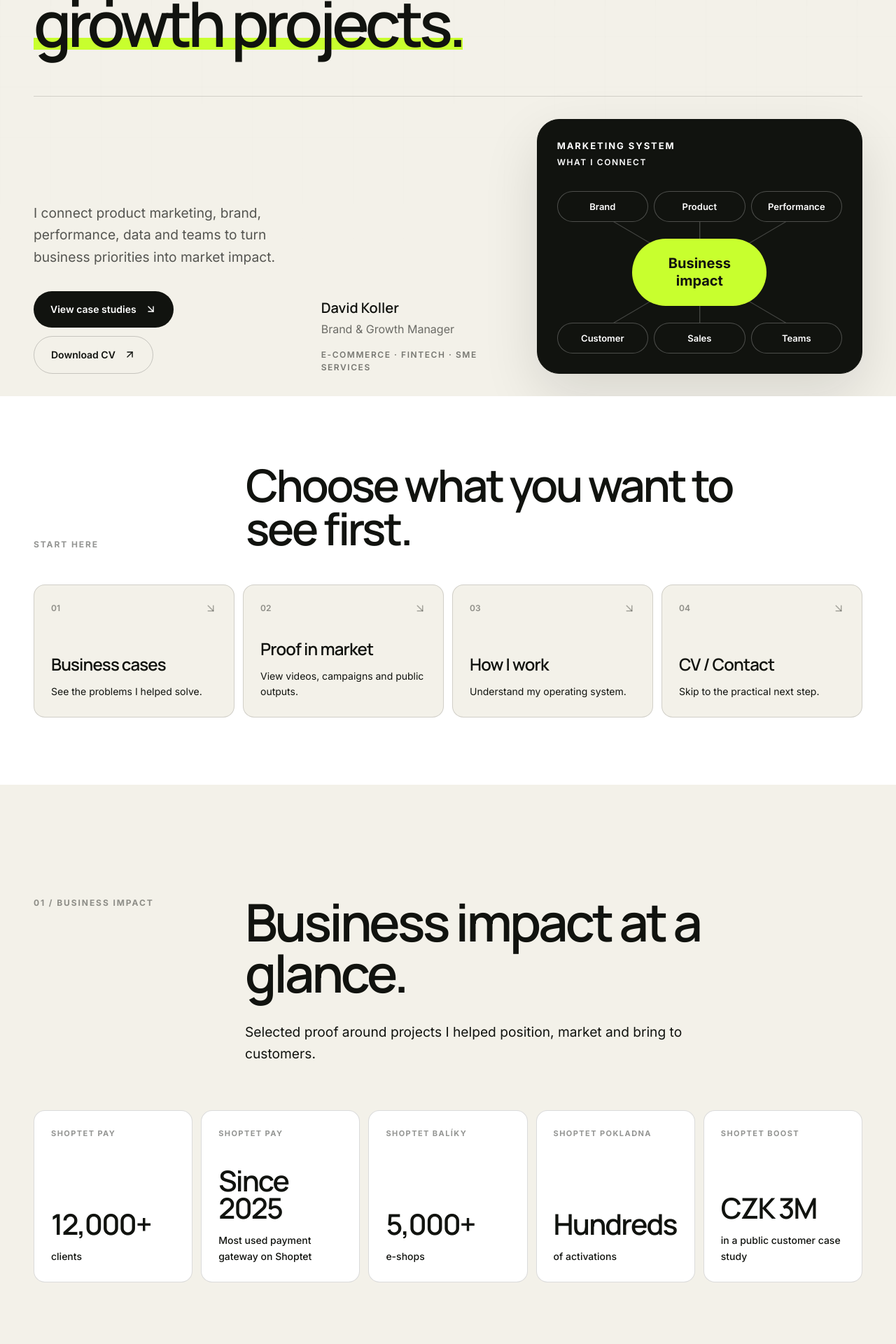
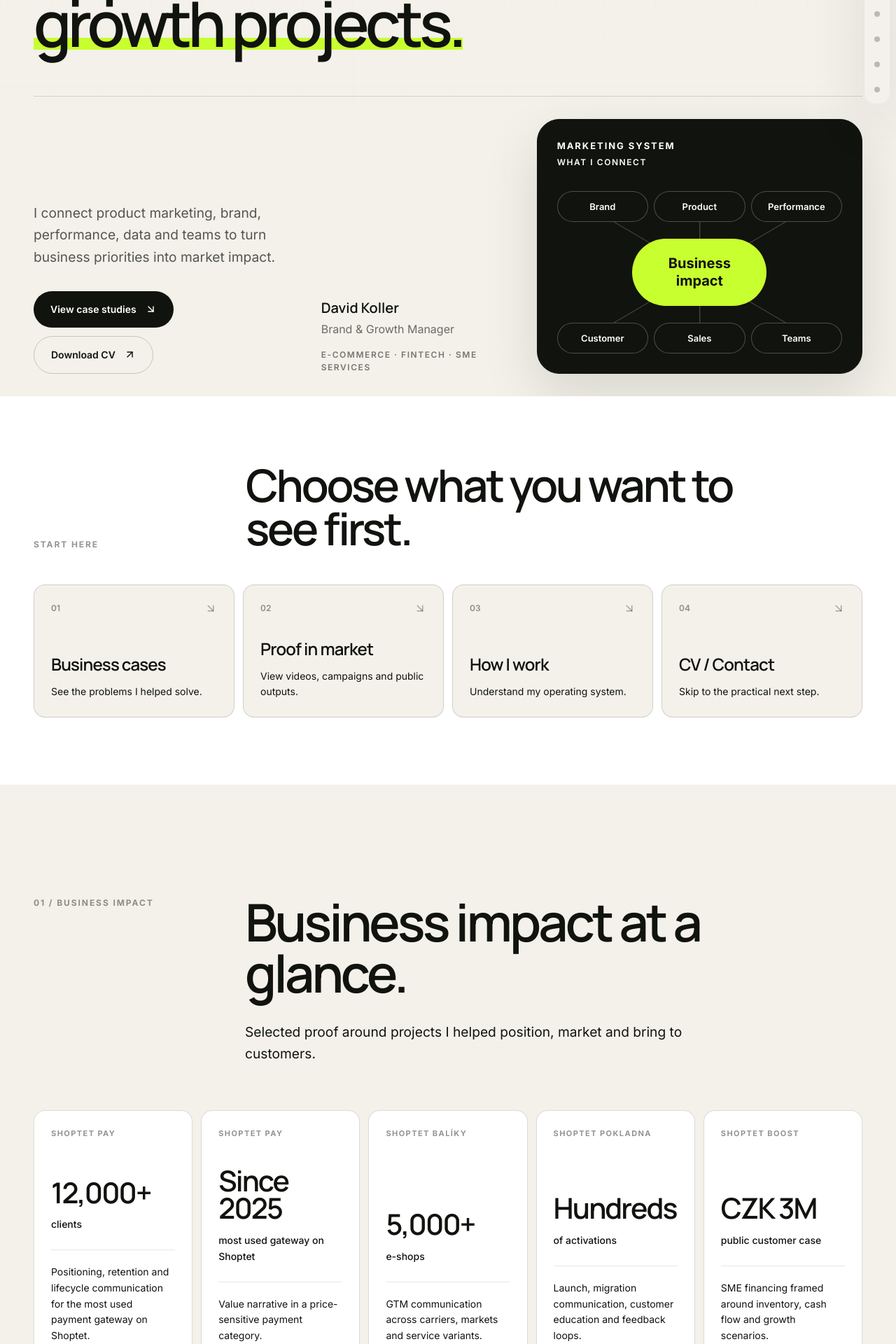
Before and after one commit to davidkoller-stack/david-koller-portfolio, a React (Vite) app: page / in a window 1280 px wide. Shown: the part 380-2300 px from the top of the page at 70% size. Built offline with nearby package versions, Linux system fonts and the light colour scheme.

Commit message:
Clarify personal delivery and guided navigation

```diff
--- a/src/App.tsx
+++ b/src/App.tsx
@@ -7,6 +7,7 @@ import { CaseStudies } from "./components/CaseStudies";
 import { HowIWork } from "./components/HowIWork";
 import { Leadership } from "./components/Leadership";
 import { Closing, ProofGallery } from "./components/Closing";
+import { FloatingNavigation } from "./components/FloatingNavigation";
 import { en } from "./content/en";
 import { cs } from "./content/cs";
 import { caseStudies } from "./data/caseStudies";
@@ -31,18 +32,19 @@ function App() {
         language={language}
         setLanguage={setLanguage}
       />
+      <FloatingNavigation content={content.floatingNav} />
       <Hero content={content.hero} />
       <GuidedPath content={content.guidedPath} />
       <BusinessImpact content={content.businessImpact} />
       <CaseStudies content={content.casesIntro} cases={caseStudies[language]} />
+      <ProofGallery
+        content={content.evidencePlaceholder}
+        evidence={evidence[language]}
+      />
       <HowIWork
         content={content.howIWork}
         foundations={content.foundations}
         operatingSystem={content.operatingSystem}
-      />
-      <ProofGallery
-        content={content.evidencePlaceholder}
-        evidence={evidence[language]}
       />
       <Leadership content={content.leadership} skills={skills[language]} />
       <Closing content={content.closing} footer={content.footer} />
--- a/src/components/BusinessImpact.tsx
+++ b/src/components/BusinessImpact.tsx
@@ -19,7 +19,7 @@ export function BusinessImpact({
         <div className="mt-16 grid gap-3 sm:grid-cols-2 lg:grid-cols-5">
           {content.metrics.map((metric, index) => (
             <Reveal key={`${metric.project}-${metric.value}`} delay={index * 0.04}>
-              <article className="flex min-h-[230px] h-full flex-col justify-between rounded-2xl border border-ink/15 bg-white p-6">
+              <article className="flex min-h-[310px] h-full flex-col justify-between rounded-2xl border border-ink/15 bg-white p-6">
                 <p className="text-[11px] font-bold uppercase tracking-[0.13em] text-ink/45">
                   {metric.project}
                 </p>
@@ -30,6 +30,9 @@ export function BusinessImpact({
                   <p className="mt-4 text-sm font-medium leading-relaxed text-ink/62">
                     {metric.label}
                   </p>
+                  <p className="mt-6 border-t border-ink/10 pt-5 text-sm leading-relaxed text-ink/72">
+                    {metric.role}
+                  </p>
                 </div>
               </article>
             </Reveal>
--- /dev/null
+++ b/src/components/FloatingNavigation.tsx
@@ -0,0 +1,72 @@
+import { useEffect, useState } from "react";
+import type { PortfolioContent } from "../types/content";
+
+export function FloatingNavigation({
+  content,
+}: {
+  content: PortfolioContent["floatingNav"];
+}) {
+  const [activeHref, setActiveHref] = useState(content.items[0]?.href ?? "#top");
+
+  useEffect(() => {
+    const sections = content.items
+      .map((item) => document.querySelector<HTMLElement>(item.href))
+      .filter((section): section is HTMLElement => Boolean(section));
+
+    const observer = new IntersectionObserver(
+      (entries) => {
+        const visible = entries
+          .filter((entry) => entry.isIntersecting)
+          .sort((a, b) => b.intersectionRatio - a.intersectionRatio)[0];
+
+        if (visible?.target.id) {
+          setActiveHref(`#${visible.target.id}`);
+        }
+      },
+      {
+        rootMargin: "-25% 0px -55% 0px",
+        threshold: [0.05, 0.2, 0.5],
+      },
+    );
+
+    sections.forEach((section) => observer.observe(section));
+    return () => observer.disconnect();
+  }, [content.items]);
+
+  return (
+    <nav
+      aria-label={content.label}
+      className="fixed right-2 top-1/2 z-40 hidden -translate-y-1/2 xl:block"
+    >
+      <div className="rounded-2xl border border-ink/12 bg-paper/90 p-1 shadow-soft backdrop-blur-xl">
+        <ul className="space-y-1">
+          {content.items.map((item) => {
+            const active = activeHref === item.href;
+
+            return (
+              <li key={item.href}>
+                <a
+                  href={item.href}
+                  aria-current={active ? "location" : undefined}
+                  className={`group relative grid h-8 w-7 place-items-center rounded-xl text-[10px] font-bold uppercase tracking-[0.12em] transition focus-visible:outline-none focus-visible:ring-2 focus-visible:ring-acid ${
+                    active ? "bg-ink text-white" : "text-ink/42 hover:text-ink"
+                  }`}
+                >
+                  <span className="pointer-events-none absolute right-full mr-2 whitespace-nowrap rounded-lg bg-ink px-2.5 py-1.5 text-[10px] text-white opacity-0 shadow-soft transition-opacity group-hover:opacity-100 group-focus-visible:opacity-100">
+                    {item.label}
+                  </span>
+                  <span
+                    className={`h-2 w-2 rounded-full ${
+                      active ? "bg-acid" : "bg-ink/25 group-hover:bg-ink"
+                    }`}
+                    aria-hidden="true"
+                  />
+                </a>
+              </li>
+            );
+          })}
+        </ul>
+      </div>
+    </nav>
+  );
+}
--- a/src/components/HowIWork.tsx
+++ b/src/components/HowIWork.tsx
@@ -75,7 +75,7 @@ export function HowIWork({
         </div>
 
         <div className="mt-10 flex justify-end">
-          <ChapterLink href="#evidence" light>
+          <ChapterLink href="#skills" light>
             {content.nextLabel}
           </ChapterLink>
         </div>
--- a/src/content/cs.ts
+++ b/src/content/cs.ts
@@ -70,22 +70,35 @@ export const cs: PortfolioContent = {
     intro:
       "Vybrané důkazy z projektů, které jsem pomáhal pozicovat, komunikovat a dostat k zákazníkům.",
     metrics: [
-      { value: "12 000+", label: "klientů", project: "Shoptet Pay" },
+      {
+        value: "12 000+",
+        label: "klientů",
+        project: "Shoptet Pay",
+        role: "Positioning, retence a lifecycle komunikace pro nejpoužívanější platební bránu na Shoptetu.",
+      },
       {
         value: "Od roku 2025",
-        label: "Nejpoužívanější platební brána na Shoptetu",
+        label: "nejpoužívanější brána na Shoptetu",
         project: "Shoptet Pay",
+        role: "Hodnotová argumentace v cenově citlivé kategorii plateb.",
       },
-      { value: "5 000+", label: "e-shopů", project: "Shoptet Balíky" },
+      {
+        value: "5 000+",
+        label: "e-shopů",
+        project: "Shoptet Balíky",
+        role: "GTM komunikace napříč dopravci, trhy a variantami služby.",
+      },
       {
         value: "Stovky",
         label: "aktivací",
         project: "Shoptet Pokladna",
+        role: "Launch, migrační komunikace, edukace zákazníků a práce se zpětnou vazbou.",
       },
       {
         value: "3 mil. Kč",
-        label: "ve veřejné klientské case study",
+        label: "ve veřejné klientské case",
         project: "Shoptet Boost",
+        role: "Financování pro SME zarámované kolem zásob, cash-flow a růstových scénářů.",
       },
     ],
   },
@@ -214,16 +227,29 @@ export const cs: PortfolioContent = {
       "Veřejné důkazy a bezpečné popisy interní práce bez citlivých údajů.",
     showMoreLabel: "Zobrazit více detailů",
     showLessLabel: "Zobrazit méně",
-    nextLabel: "Podívat se, jak pracuji",
+    deliveredLabel: "Co jsem doručil",
+    nextLabel: "Dál: výstupy",
+  },
+  floatingNav: {
+    label: "Sekce portfolia",
+    items: [
+      { label: "Intro", href: "#top" },
+      { label: "Dopad", href: "#impact" },
+      { label: "Studie", href: "#case-studies" },
+      { label: "Výstupy", href: "#evidence" },
+      { label: "Jak pracuji", href: "#how-i-work" },
+      { label: "Skills", href: "#skills" },
+      { label: "Kontakt", href: "#contact" },
+    ],
   },
   howIWork: {
-    eyebrow: "03 / Jak pracuji",
+    eyebrow: "04 / Jak pracuji",
     title: "Jak dostávám strategii na trh.",
     intro:
       "Čtyři základy formují můj přístup. Šest kroků dostává práci od problému na trh.",
     foundationsLabel: "Základy",
     deliveryLabel: "Pracovní cyklus",
-    nextLabel: "Prohlédnout výstupy na trhu",
+    nextLabel: "Dál: Skills",
   },
   leadership: {
     eyebrow: "05 / Skills",
@@ -233,13 +259,14 @@ export const cs: PortfolioContent = {
     acceleratorLabel: "",
   },
   evidencePlaceholder: {
-    label: "04 / Galerie výstupů",
+    label: "03 / Galerie výstupů",
     title: "Výstupy, které došly na trh.",
-    body: "Vybrané veřejné výstupy.",
+    body:
+      "Veřejné výstupy z kampaní, video produkce, zákaznických příběhů a launch komunikace.",
     openVideoLabel: "Přehrát na YouTube",
     videoThumbnailLabel: "náhled videa",
     featuredLabel: "Hlavní výstup",
-    nextLabel: "Prohlédnout Skills",
+    nextLabel: "Dál: jak pracuji",
   },
   closing: {
     eyebrow: "06 / Další kapitola",
--- a/src/content/en.ts
+++ b/src/content/en.ts
@@ -77,22 +77,35 @@ export const en: PortfolioContent = {
     intro:
       "Selected proof around projects I helped position, market and bring to customers.",
     metrics: [
-      { value: "12,000+", label: "clients", project: "Shoptet Pay" },
+      {
+        value: "12,000+",
+        label: "clients",
+        project: "Shoptet Pay",
+        role: "Positioning, retention and lifecycle communication for the most used payment gateway on Shoptet.",
+      },
       {
         value: "Since 2025",
-        label: "Most used payment gateway on Shoptet",
+        label: "most used gateway on Shoptet",
         project: "Shoptet Pay",
+        role: "Value narrative in a price-sensitive payment category.",
       },
-      { value: "5,000+", label: "e-shops", project: "Shoptet Balíky" },
+      {
+        value: "5,000+",
+        label: "e-shops",
+        project: "Shoptet Balíky",
+        role: "GTM communication across carriers, markets and service variants.",
+      },
       {
         value: "Hundreds",
         label: "of activations",
         project: "Shoptet Pokladna",
+        role: "Launch, migration communication, customer education and feedback loops.",
       },
       {
         value: "CZK 3M",
-        label: "in a public customer case study",
+        label: "public customer case",
         project: "Shoptet Boost",
+        role: "SME financing framed around inventory, cash flow and growth scenarios.",
       },
     ],
   },
@@ -221,16 +234,29 @@ export const en: PortfolioContent = {
       "Selected public evidence and concise descriptions of supporting work.",
     showMoreLabel: "Show more detail",
     showLessLabel: "Show less detail",
-    nextLabel: "See how I work",
+    deliveredLabel: "What I delivered",
+    nextLabel: "Next: See proof",
+  },
+  floatingNav: {
+    label: "Portfolio sections",
+    items: [
+      { label: "Intro", href: "#top" },
+      { label: "Impact", href: "#impact" },
+      { label: "Cases", href: "#case-studies" },
+      { label: "Proof", href: "#evidence" },
+      { label: "How", href: "#how-i-work" },
+      { label: "Skills", href: "#skills" },
+      { label: "Contact", href: "#contact" },
+    ],
   },
   howIWork: {
-    eyebrow: "03 / How I work",
+    eyebrow: "04 / How I work",
     title: "How I bring strategy to market.",
     intro:
       "Four foundations shape the work. Six steps move it from problem to market.",
     foundationsLabel: "Foundations",
     deliveryLabel: "Delivery loop",
-    nextLabel: "View proof in market",
+    nextLabel: "Next: View skills",
   },
   leadership: {
     eyebrow: "05 / Skills",
@@ -240,13 +266,14 @@ export const en: PortfolioContent = {
     acceleratorLabel: "",
   },
   evidencePlaceholder: {
-    label: "04 / Proof gallery",
+    label: "03 / Proof gallery",
     title: "Proof in the market.",
-    body: "Selected public-facing outputs.",
+    body:
+      "Public outputs from campaigns, video production, customer stories and launch communication.",
     openVideoLabel: "Watch on YouTube",
     videoThumbnailLabel: "video thumbnail",
     featuredLabel: "Featured proof",
-    nextLabel: "View skills",
+    nextLabel: "Next: How I work",
   },
   closing: {
     eyebrow: "06 / The next chapter",
--- a/src/data/caseStudies.ts
+++ b/src/data/caseStudies.ts
@@ -18,6 +18,14 @@ const enCases: CaseStudy[] = [
       proofImpact:
         "Since 2025, Shoptet Pay has been the most used payment gateway on Shoptet, with 12,000+ clients.",
     },
+    delivered: [
+      "Positioning",
+      "Lifecycle communication",
+      "Retention messaging",
+      "Blog case studies",
+      "Social content",
+      "PPC distribution",
+    ],
     context:
       "The payment gateway market is highly price-sensitive. The easy trap would have been to reduce the conversation to transaction fees and compete only on price.",
     challenge:
@@ -70,6 +78,14 @@ const enCases: CaseStudy[] = [
       proofImpact:
         "In the initial phase after launch, the new Shoptet Pokladna reached hundreds of activated projects.",
     },
+    delivered: [
+      "Launch messaging",
+      "Migration communication",
+      "Webinar",
+      "Admin communication",
+      "Sentiment analysis",
+      "Product feedback loop",
+    ],
     context:
       "The new Shoptet Pokladna launched at a moment when merchants needed clarity around the transition from the previous solution, product expectations and the connection between online and in-person sales.",
     challenge:
@@ -117,6 +133,14 @@ const enCases: CaseStudy[] = [
       proofImpact:
         "Shoptet Balíky is used by more than 5,000 e-shops and works with carriers such as PPL, DPD, Balíkovna, GLS, Packeta and Alza.",
     },
+    delivered: [
+      "Carrier GTM",
+      "CZ/SK communication",
+      "Merchant education",
+      "Product news",
+      "Copy/design briefs",
+      "Internal alignment",
+    ],
     context:
       "Logistics is often treated as operational infrastructure rather than a part of the merchant growth and customer-experience story.",
     challenge:
@@ -161,8 +185,16 @@ const enCases: CaseStudy[] = [
       myRole:
         "I led the marketing side of positioning, segmentation, email communication, landing page, case study, partner coordination, reporting and PPC.",
       proofImpact:
-        "The public Jablečné díly case study shows seven uses of the service, CZK 3 million in total and funds received by the next day.",
+        "Shoptet Boost is SME financing for e-shops. In a public customer case study, Jablečné díly used it seven times, drawing CZK 3M in total.",
     },
+    delivered: [
+      "Segmented email",
+      "Landing page",
+      "Customer case study",
+      "Partner coordination",
+      "PPC",
+      "AI personalization experiment",
+    ],
     context:
       "Financing products require trust, clarity and a clear connection to the situations where additional capital can create business value.",
     challenge:
@@ -212,6 +244,14 @@ const csCases: CaseStudy[] = [
       proofImpact:
         "Shoptet Pay je od roku 2025 nejpoužívanější platební bránou na Shoptetu a využívá ji 12 000+ klientů.",
     },
+    delivered: [
+      "Positioning",
+      "Lifecycle komunikace",
+      "Retenční messaging",
+      "Blogové case studies",
+      "Sociální obsah",
+      "PPC distribuce",
+    ],
     context:
       "Trh platebních bran je výrazně citlivý na cenu. Snadnou cestou by bylo zúžit komunikaci na transakční poplatky a soutěžit jen o nejnižší sazbu.",
     challenge:
@@ -264,6 +304,14 @@ const csCases: CaseStudy[] = [
       proofImpact:
         "V úvodní fázi po spuštění dosáhla nová Shoptet Pokladna stovek aktivovaných projektů.",
     },
+    delivered: [
+      "Launch messaging",
+      "Migrační komunikace",
+      "Webinář",
+      "Komunikace v administraci",
+      "Analýza sentimentu",
+      "Zpětná vazba pro produkt",
+    ],
     context:
       "Nová Shoptet Pokladna přicházela v momentě, kdy obchodníci potřebovali jasně pochopit přechod z původního řešení, očekávání od nového produktu a propojení online a osobního prodeje.",
     challenge:
@@ -311,6 +359,14 @@ const csCases: CaseStudy[] = [
       proofImpact:
         "Shoptet Balíky využívá více než 5 000 e-shopů a služba pracuje s dopravci jako PPL, DPD, Balíkovna, GLS, Zásilkovna nebo Alza.",
     },
+    delivered: [
+      "GTM dopravců",
+      "CZ/SK komunikace",
+      "Edukace obchodníků",
+      "Produktové novinky",
+      "Zadání pro copy/design",
+      "Interní sladění",
+    ],
     context:
       "Logistika bývá vnímána jako provozní infrastruktura, ne jako součást růstu obchodníka a zákaznické zkušenosti.",
     challenge:
@@ -355,8 +411,16 @@ const csCases: CaseStudy[] = [
       myRole:
         "Řídil jsem marketingovou část positioningu, segmentace, e-mailingu, landing page, case study, koordinace s partnerem, reportingu a PPC.",
       proofImpact:
-        "Veřejná case study Jablečné díly ukazuje sedm využití služby, celkem 3 miliony Kč a získání prostředků do druhého dne.",
+        "Shoptet Boost je financování pro e-shopy. Ve veřejné klientské case study Jablečné díly využily službu sedmkrát a celkem čerpaly 3 mil. Kč.",
     },
+    delivered: [
+      "Segmentovaný e-mailing",
+      "Landing page",
+      "Klientská case study",
+      "Koordinace partnera",
+      "PPC",
+      "Experiment s AI personalizací",
+    ],
     context:
       "Finanční produkty potřebují důvěru, srozumitelnost a jasnou vazbu na situace, ve kterých může dodatečný kapitál vytvořit obchodní hodnotu.",
     challenge:
--- a/src/data/evidence.ts
+++ b/src/data/evidence.ts
@@ -7,7 +7,9 @@ export type EvidenceItem = {
   category: string;
   type: "youtube" | "image";
   url?: string;
-  imageSrc?: string;
+  image?: string;
+  role?: string;
+  relatedProject?: string;
   description: string;
   status: "public";
 };
@@ -23,6 +25,8 @@ const enEvidence: EvidenceItem[] = [
     description:
       "Public video output showing the ability to turn product or business communication into market-facing content.",
     status: "public",
+    role: "Product communication and production delivery",
+    relatedProject: "Shoptet ecosystem",
   },
   {
     id: "video-shoptet-production-02",
@@ -34,6 +38,8 @@ const enEvidence: EvidenceItem[] = [
     description:
       "Public video output used as evidence of content production and communication delivery.",
     status: "public",
+    role: "Educational format and adoption communication",
+    relatedProject: "Shoptet ecosystem",
   },
   {
     id: "video-shoptet-production-03",
@@ -45,6 +51,8 @@ const enEvidence: EvidenceItem[] = [
     description:
       "Public video output supporting the selected proof layer of the portfolio.",
     status: "public",
+    role: "Customer story and public-facing production",
+    relatedProject: "Customer case study",
   },
 ];
 
@@ -56,6 +64,8 @@ const csEvidence: EvidenceItem[] = [
     category: "Video produkce",
     description:
       "Veřejný video výstup ukazující převod produktové nebo business komunikace do obsahu směrem na trh.",
+    role: "Produktová komunikace a doručení produkce",
+    relatedProject: "Ekosystém Shoptetu",
   },
   {
     ...enEvidence[1],
@@ -64,6 +74,8 @@ const csEvidence: EvidenceItem[] = [
     category: "Video produkce",
     description:
       "Veřejný video výstup jako důkaz produkce obsahu a doručení komunikace.",
+    role: "Edukační formát a komunikace pro adopci",
+    relatedProject: "Ekosystém Shoptetu",
   },
   {
     ...enEvidence[2],
@@ -72,6 +84,8 @@ const csEvidence: EvidenceItem[] = [
     category: "Video produkce",
     description:
       "Veřejný video výstup doplňující vrstvu vybraných důkazů v portfoliu.",
+    role: "Zákaznický příběh a veřejná produkce",
+    relatedProject: "Klientská case study",
   },
 ];
 
--- a/src/types/content.ts
+++ b/src/types/content.ts
@@ -44,6 +44,7 @@ export type PortfolioContent = {
       value: string;
       label: string;
       project: string;
+      role: string;
     }[];
   };
   profile: {
@@ -89,7 +90,15 @@ export type PortfolioContent = {
     proofIntro: string;
     showMoreLabel: string;
     showLessLabel: string;
+    deliveredLabel: string;
     nextLabel: string;
+  };
+  floatingNav: {
+    label: string;
+    items: {
+      label: string;
+      href: string;
+    }[];
   };
   howIWork: {
     eyebrow: string;
@@ -146,6 +155,7 @@ export type CaseStudy = {
     myRole: string;
     proofImpact: string;
   };
+  delivered?: string[];
   context?: string;
   challenge?: string;
   strategicBet?: string;
```
Also changed, not shown: src/components/CaseStudies.tsx (+18 -1 lines), src/components/Closing.tsx (+18 -4 lines).
